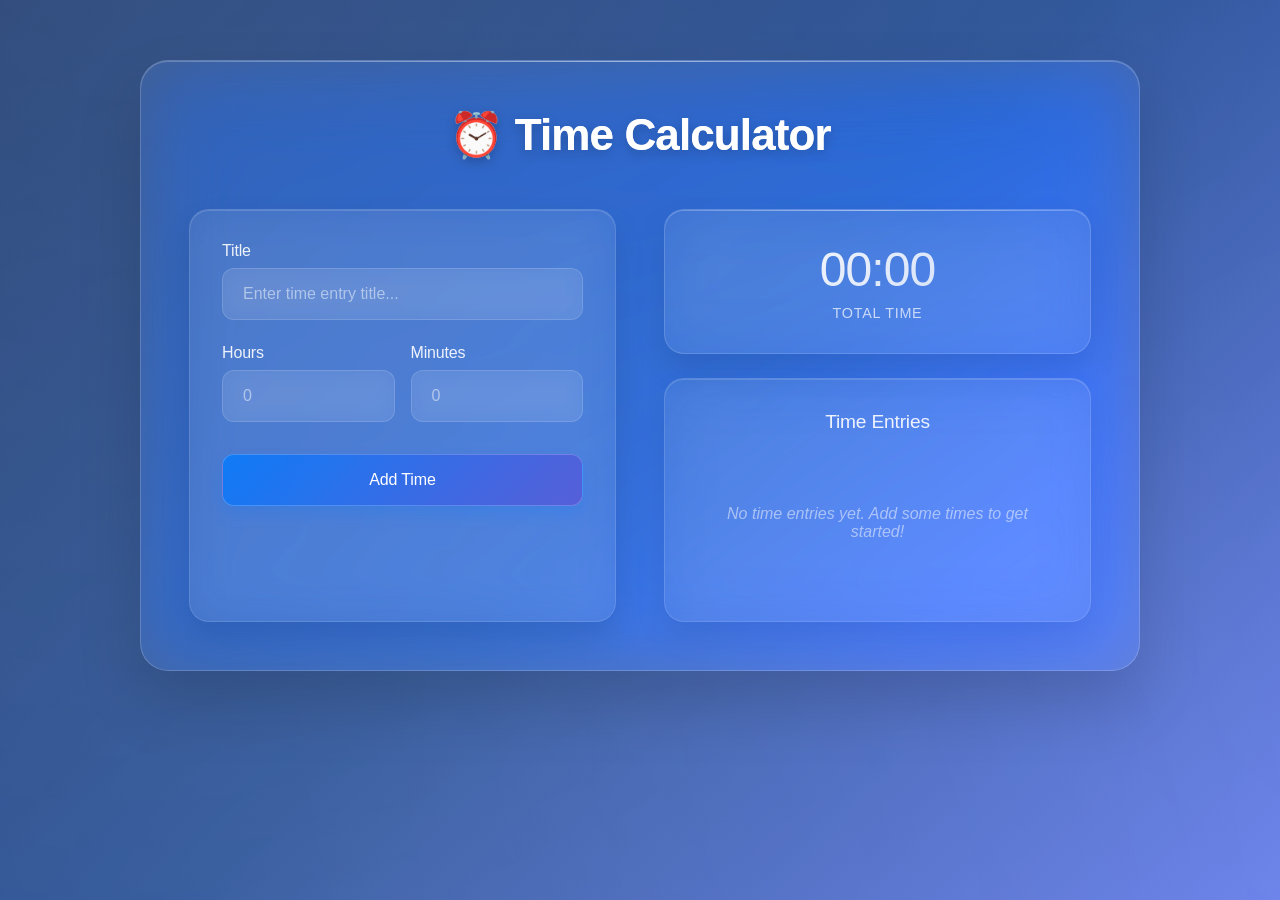
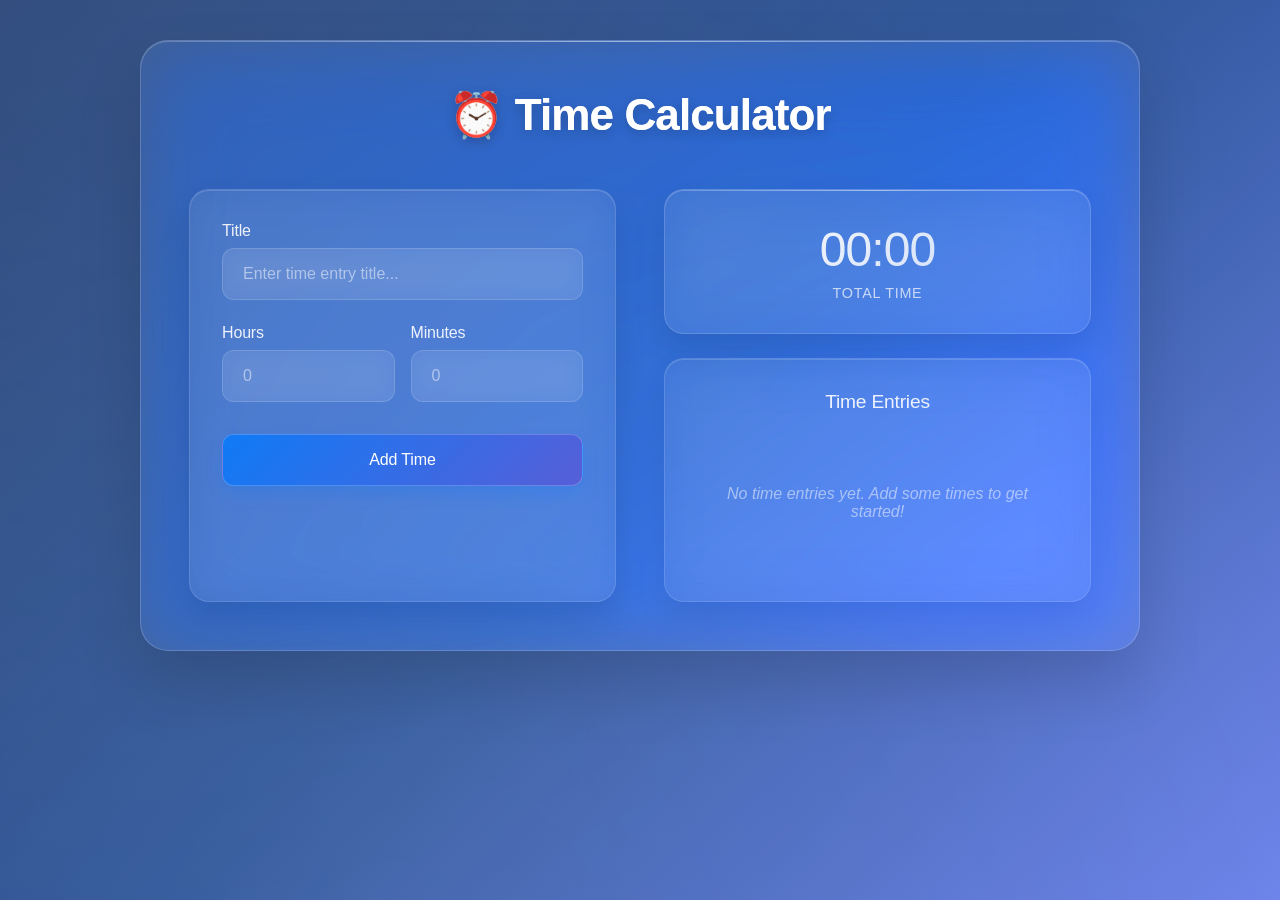

make : container full screen on mobile

--- a/styles.css
+++ b/styles.css
@@ -10,7 +10,6 @@ body {
     Arial, sans-serif;
   background: linear-gradient(135deg, #1e3c72 0%, #2a5298 50%, #667eea 100%);
   min-height: 100vh;
-  padding: 20px;
   display: flex;
   justify-content: center;
   align-items: flex-start;
@@ -64,16 +63,12 @@ body::before {
   background: rgba(255, 255, 255, 0.08);
   backdrop-filter: blur(40px) saturate(180%);
   -webkit-backdrop-filter: blur(40px) saturate(180%);
-  border-radius: 28px;
   border: 1px solid rgba(255, 255, 255, 0.18);
   box-shadow:
     0 32px 64px rgba(0, 0, 0, 0.15),
     inset 0 1px 0 rgba(255, 255, 255, 0.2);
-  padding: 48px;
-  width: 90%;
-  max-width: 1000px;
-  margin-top: 40px;
   position: relative;
+  padding: 20px;
   transition: all 0.4s cubic-bezier(0.25, 0.46, 0.45, 0.94);
 }
 
@@ -368,9 +363,7 @@ input::placeholder {
   background: rgba(255, 255, 255, 0.08);
 }
 
-
 /* --- THE GLASSMORPHIC ICON BADGES --- */
-
 
 /* --- DRAGGING STATE FOR CONTENT --- */
 /* Adds a premium drop shadow to lift the card while swiping */
@@ -526,7 +519,7 @@ body.modal-open {
 }
 
 .edit-btn:hover {
-   border: 1px solid #4f46e5;
+  border: 1px solid #4f46e5;
   transform: scale(1.05);
 }
 .delete-btn {
@@ -550,21 +543,31 @@ body.modal-open {
   border-color: rgba(255, 69, 58, 0.5);
   transform: scale(1.05);
 }
-/* Mobile optimizations */
-@media (max-width: 768px) {
+@media (width > 992px) {
   .container {
-    padding: 32px 24px;
+    padding: 48px;
+    width: 90%;
+    max-width: 1000px;
+    margin-top: 40px;
+  }
+}
+
+@media (min-width: 576px) and (max-width: 992px) {
+  .main-layout {
+    gap: 1rem;
+  }
+}
+@media (min-width: 576px) {
+  .container {
     margin-top: 20px;
     width: 95%;
+    border-radius: 28px;
   }
-
+}
+@media (min-width: 576px) and (max-width: 768px) {
   h1 {
     font-size: 2.25rem;
     margin-bottom: 32px;
-  }
-
-  .main-layout {
-    gap: 1.5rem;
   }
 
   .input-section {
@@ -586,6 +589,9 @@ body.modal-open {
 }
 
 @media (width > 576px) {
+  body {
+    padding: 20px;
+  }
   .swipe-bg {
     display: none;
   }
